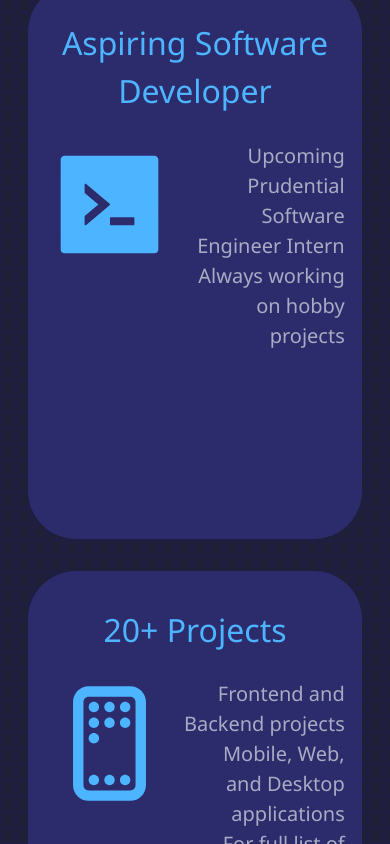
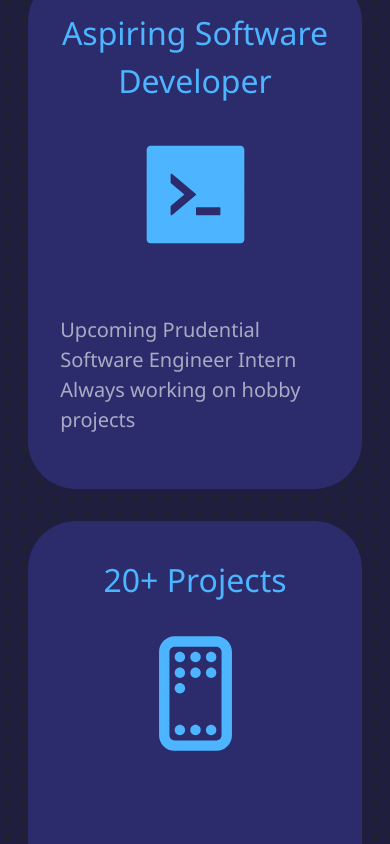
Before and after one commit to namanbajaj/Website, a React (Create React App) app: page / in a window 390 px wide. Shown: the part 1620-2464 px from the top of the page. Built offline with nearby package versions, Linux system fonts and the light colour scheme.

Commit message:
mobile fixes

```diff
--- a/src/components/About/AboutCards.jsx
+++ b/src/components/About/AboutCards.jsx
@@ -30,7 +30,7 @@ const AboutCards = () => {
                 <div className='card'>
                     <h2>Aspiring Software Developer</h2>
                     <div className='content_cards'>
-                        <h3 className='center_text'>
+                        <h3 className='logo center_text'>
                             <AiFillCode size={iconSize} />
                         </h3>
 
@@ -45,7 +45,7 @@ const AboutCards = () => {
                 <div className='card'>
                     <h2>20+ Projects</h2>
                     <div className='content_cards'>
-                        <h3 className='center_text'>
+                        <h3 className='logo center_text'>
                             <CgHomeScreen size={iconSize} />
                         </h3>
 
--- a/src/components/About/about.css
+++ b/src/components/About/about.css
@@ -171,4 +171,21 @@ li {
         grid-template-rows: 1fr 1fr;
         /* margin-bottom: -100%; */
     }
+
+    .content_cards {
+        grid-template-columns: 1fr;
+        grid-template-rows: 1fr 1fr;
+        justify-content: center;
+        text-align: left;
+        vertical-align: middle;
+    }
+
+    .logo.center_text {
+        justify-content: center;
+        text-align: center;
+    }
+
+    .text-light.center_text {
+        padding-top: 2rem;
+    }
 }
--- a/src/components/Experience/experience.css
+++ b/src/components/Experience/experience.css
@@ -82,4 +82,8 @@
     .experience_grid {
         grid-template-columns: 1fr;
     }
+
+    .pop_up_window {
+        max-width: 100vw;
+    }
 }
```
